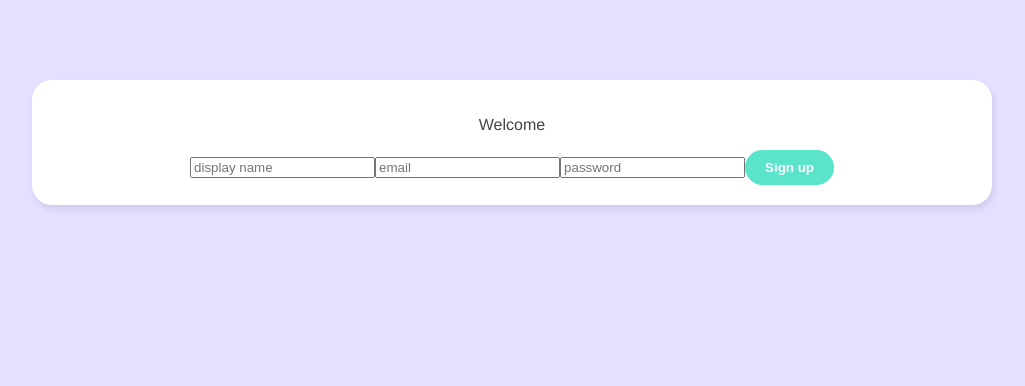
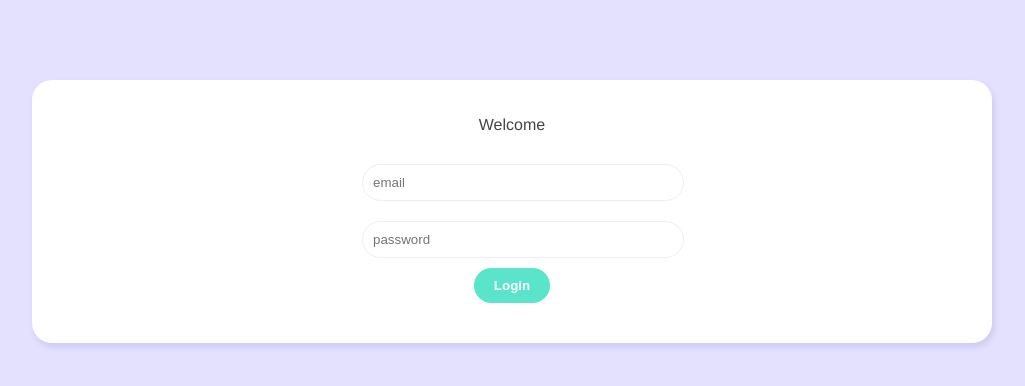
Before and after one commit to AlanLeverenz/live-chat, a Vue app: page / in a window 1280 px wide. Shown: the top 386 px of the page, without its empty margins (128-1153 px from the left). Built offline with nearby package versions, Linux system fonts and the light colour scheme.

Commit message:
added Login form

```diff
--- a/src/components/LoginForm.vue
+++ b/src/components/LoginForm.vue
@@ -0,0 +1,25 @@
+<template>
+    <form @submit.prevent="handleSubmit">
+        <input type="email" required placeholder="email" v-model="email">
+        <input type="password" required placeholder="password" v-model="password">
+        <button>Login</button>
+    </form>
+</template>
+
+<script>
+import { ref } from '@vue/reactivity'
+
+export default {
+    setup() {
+        // refs
+        const email = ref('')
+        const password = ref('')
+
+        const handleSubmit = () => {
+            console.log(email.value, password.value)
+        }
+
+        return { email, password, handleSubmit }
+    }
+}
+</script>
--- a/src/views/Welcome.vue
+++ b/src/views/Welcome.vue
@@ -1,16 +1,18 @@
 <template>
   <div class="welcome container">
     <p>Welcome</p>
-    <SignupForm />
+    <!-- <SignupForm /> -->
+    <LoginForm />
   </div>
 </template>
 
 <script>
 import SignupForm from '../components/SignupForm'
+import LoginForm from '../components/LoginForm'
 
 export default {
   // register the imported component
-  components: { SignupForm }
+  components: { SignupForm, LoginForm }
 }
 </script>
 
@@ -19,4 +21,22 @@
     text-align: center;
     padding: 20px 0;
   }
+  /* form styles */
+  .welcome form {
+    width: 300px;
+    margin: 20px auto;
+  }
+  .welcome label {
+    display: block;
+    margin: 20px 0 10px;
+  }
+  .welcome input {
+    width: 100%;
+    padding: 10px;
+    border-radius: 20px;
+    border: 1px solid #eee;
+    outline: none;
+    color: #999;
+    margin: 10px auto;
+  }
 </style>
```
